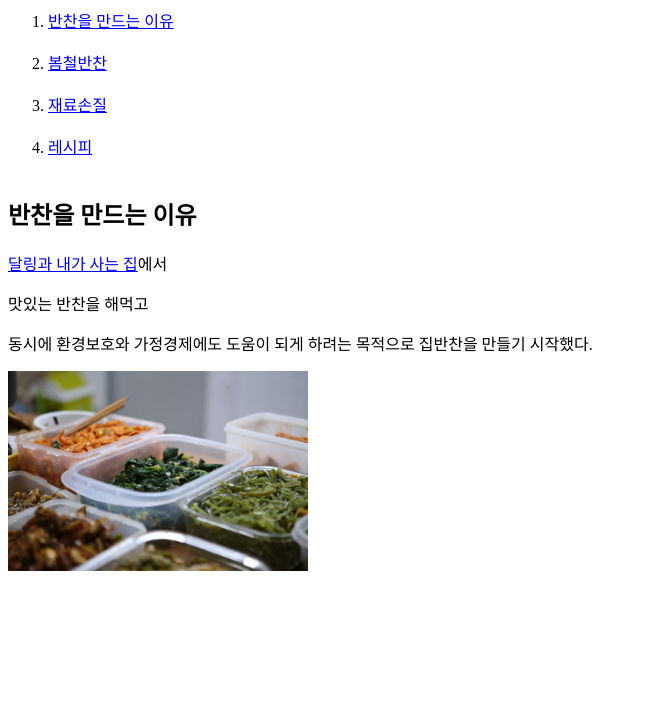
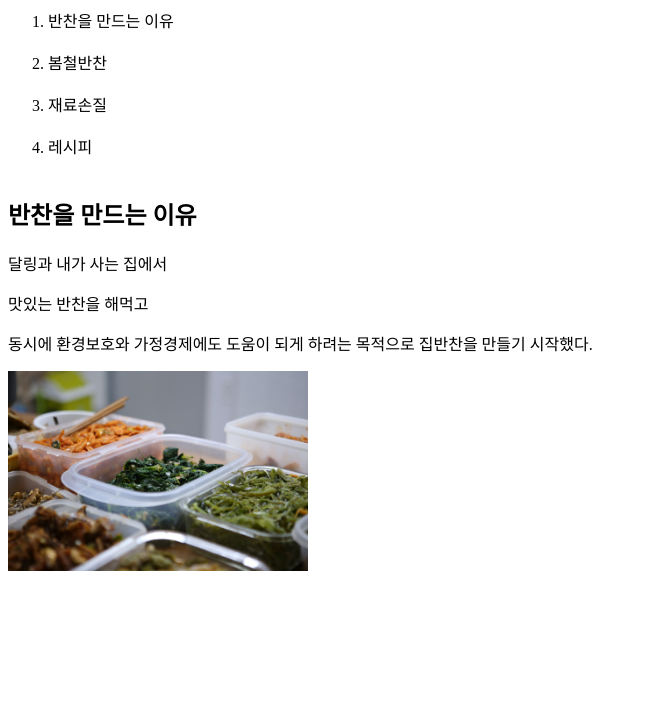
Before and after one commit to chalieya/web_chalie, a plain HTML site: page 1.html in a window 1280 px wide. Shown: the part 81-800 px from the top of the page, without its empty margins (0-647 px from the left). Drawn offline with Linux system fonts and the light colour scheme.

Commit message:
Add files via upload

```diff
--- a/1.html
+++ b/1.html
@@ -3,6 +3,12 @@
 <head>
     <title>Chalie's Food Art</title>
     <meta charset="utf-8">
+    <style>
+        a {
+          color:black;
+          text-decoration:none;
+        }
+  </style>
 <!-- Global site tag (gtag.js) - Google Analytics -->
 <script async src="https://www.googletagmanager.com/gtag/js?id=UA-164524767-1"></script>
 <script>
```
Also changed, not shown: 2.html (+6 -0 lines), 3.html (+6 -0 lines), 4.html (+6 -0 lines), index.html (+9 -0 lines).
